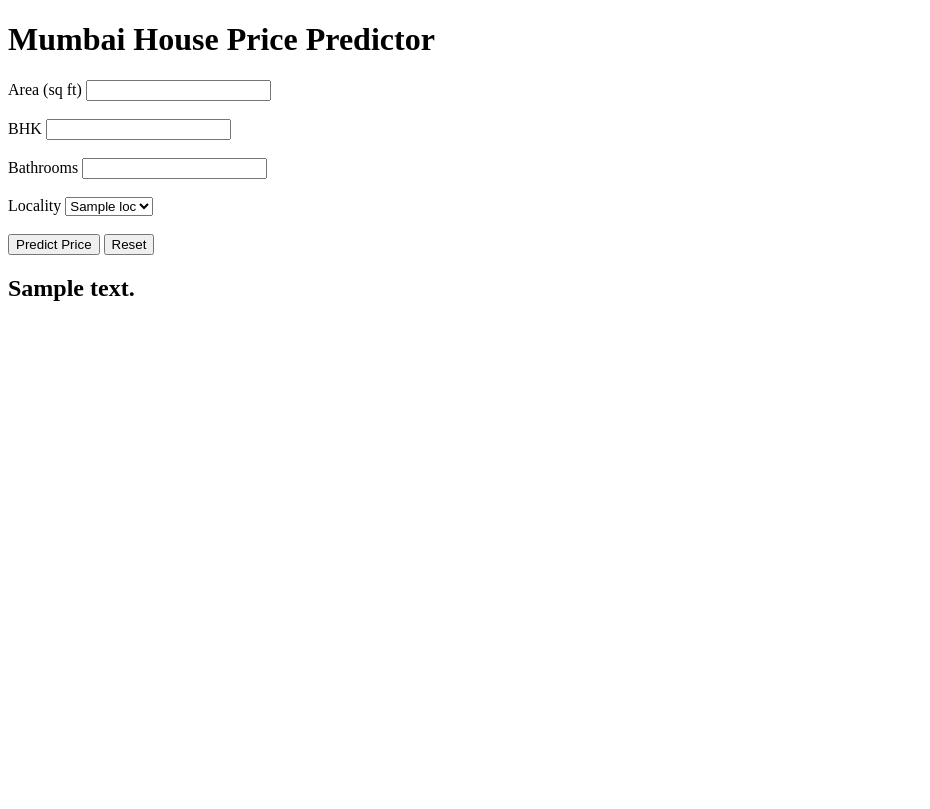
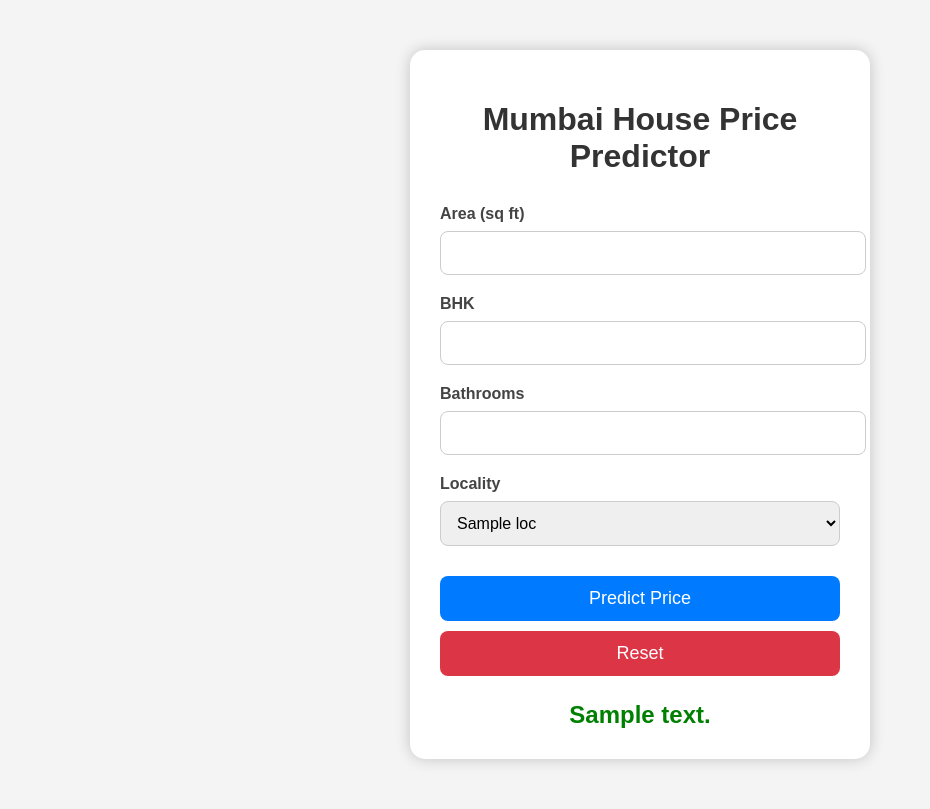
Before and after one commit to OmWagale/mumbai-house-price-prediction, a Flask app: template templates/index.html in a window 1280 px wide. Shown: the whole page, without its empty margins (0-930 px from the left). Before the commit the page ends 301 px from the top, so only its background shows below. Run offline with Flask 3, Linux system fonts and the light colour scheme; the template is opened without the code that fills it: most values are stand-ins (such as "Sample title", 1, 10 or a date in 2020); parts of the project's set-up code (start-up, migrations or seed data) failed here and were passed over.

Commit message:
Making UI

```diff
--- a/app.py
+++ b/app.py
@@ -20,54 +20,56 @@ for col in columns:
 localities.sort()
 
 
-@app.route('/')
+@app.route('/', methods=['GET', 'POST'])
 def home():
+
+    # Default values
+    prediction_text = ""
+    area = ""
+    bhk = ""
+    bathroom = ""
+    selected_locality = ""
+
+    if request.method == 'POST':
+
+        # Get form data
+        area = request.form['area']
+        bhk = request.form['bhk']
+        bathroom = request.form['bathroom']
+        selected_locality = request.form['locality']
+
+        # Create dataframe
+        input_data = pd.DataFrame(columns=columns)
+
+        input_data.loc[0] = 0
+
+        # Fill features
+        input_data['area'] = float(area)
+        input_data['bedroom_num'] = int(bhk)
+        input_data['bathroom_num'] = int(bathroom)
+
+        # Locality encoding
+        locality_column = 'locality_' + selected_locality
+
+        if locality_column in input_data.columns:
+            input_data[locality_column] = 1
+
+        # Prediction
+        prediction = model.predict(input_data)[0]
+
+        # Convert to crore
+        prediction_cr = round(prediction / 10000000, 2)
+
+        prediction_text = f"Estimated Price: ₹ {prediction_cr} Cr"
 
     return render_template(
         'index.html',
-        localities=localities
-    )
-
-
-@app.route('/predict', methods=['POST'])
-def predict():
-
-    # Get form data
-    area = request.form['area']
-    bhk = request.form['bhk']
-    bathroom = request.form['bathroom']
-    locality = request.form['locality']
-
-    # Create dataframe
-    input_data = pd.DataFrame(columns=columns)
-
-    input_data.loc[0] = 0
-
-    # Fill features
-    input_data['area'] = float(area)
-    input_data['bedroom_num'] = int(bhk)
-    input_data['bathroom_num'] = int(bathroom)
-
-    # Handle locality
-    locality_column = 'locality_' + locality
-
-    if locality_column in input_data.columns:
-        input_data[locality_column] = 1
-
-    # Predict
-    prediction = model.predict(input_data)[0]
-
-    # Convert to crore
-    prediction_cr = round(prediction / 10000000, 2)
-
-    return render_template(
-        'index.html',
-        prediction_text=f"Estimated Price: ₹ {prediction_cr} Cr",
+        prediction_text=prediction_text,
         localities=localities,
         area=area,
         bhk=bhk,
         bathroom=bathroom,
-        selected_locality=locality
+        selected_locality=selected_locality
     )
 
 
--- a/templates/index.html
+++ b/templates/index.html
@@ -1,17 +1,98 @@
 <!DOCTYPE html>
-<html>
+<html lang="en">
 
 <head>
+
+    <meta charset="UTF-8">
+    <meta name="viewport" content="width=device-width, initial-scale=1.0">
+
     <title>Mumbai House Price Predictor</title>
+
+    <style>
+
+        body{
+            margin:0;
+            padding:0;
+            font-family: Arial, sans-serif;
+            background: #f4f4f4;
+        }
+
+        .container{
+            width: 400px;
+            margin: 50px auto;
+            background: white;
+            padding: 30px;
+            border-radius: 15px;
+            box-shadow: 0px 0px 15px rgba(0,0,0,0.2);
+        }
+
+        h1{
+            text-align:center;
+            color:#333;
+            margin-bottom:30px;
+        }
+
+        label{
+            font-weight:bold;
+            color:#444;
+        }
+
+        input, select{
+            width:100%;
+            padding:12px;
+            margin-top:8px;
+            margin-bottom:20px;
+            border-radius:8px;
+            border:1px solid #ccc;
+            font-size:16px;
+        }
+
+        button{
+            width:100%;
+            padding:12px;
+            border:none;
+            border-radius:8px;
+            background:#007bff;
+            color:white;
+            font-size:18px;
+            cursor:pointer;
+            margin-top:10px;
+        }
+
+        button:hover{
+            background:#0056b3;
+        }
+
+        .reset-btn{
+            background:#dc3545;
+        }
+
+        .reset-btn:hover{
+            background:#a71d2a;
+        }
+
+        .prediction{
+            margin-top:25px;
+            text-align:center;
+            font-size:24px;
+            color:green;
+            font-weight:bold;
+        }
+
+    </style>
+
 </head>
 
 <body>
 
+    <div class="container">
+
         <h1>Mumbai House Price Predictor</h1>
 
-    <form action="/predict" method="POST">
+        <form action="/" method="POST">
 
             <label>Area (sq ft)</label>
+
             <input
                 type="number"
                 name="area"
@@ -19,9 +100,8 @@
                 required
             >
 
-        <br><br>
+            <label>BHK</label>
 
-        <label>BHK</label>
             <input
                 type="number"
                 name="bhk"
@@ -29,17 +109,14 @@
                 required
             >
 
-        <br><br>
+            <label>Bathrooms</label>
 
-        <label>Bathrooms</label>
             <input
                 type="number"
                 name="bathroom"
                 value="{{ bathroom if bathroom else '' }}"
                 required
             >
-
-        <br><br>
 
             <label>Locality</label>
 
@@ -60,19 +137,21 @@
 
             </select>
 
-        <br><br>
-
             <button type="submit">
                 Predict Price
             </button>
 
-        <button type="reset">
+            <button type="reset" class="reset-btn">
                 Reset
             </button>
 
         </form>
 
-    <h2>{{ prediction_text }}</h2>
+        <div class="prediction">
+            {{ prediction_text }}
+        </div>
+
+    </div>
 
 </body>
 
```
Lines whose indentation alone changed are shown as unchanged.
